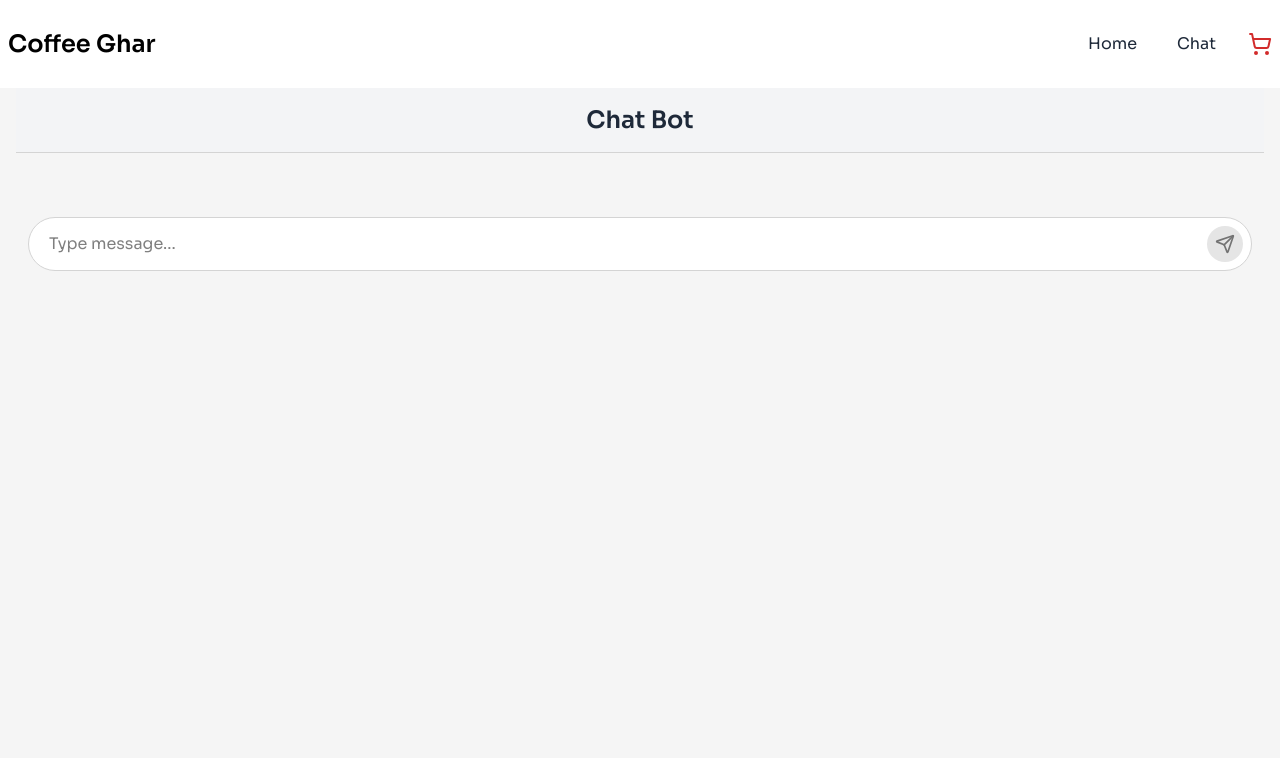
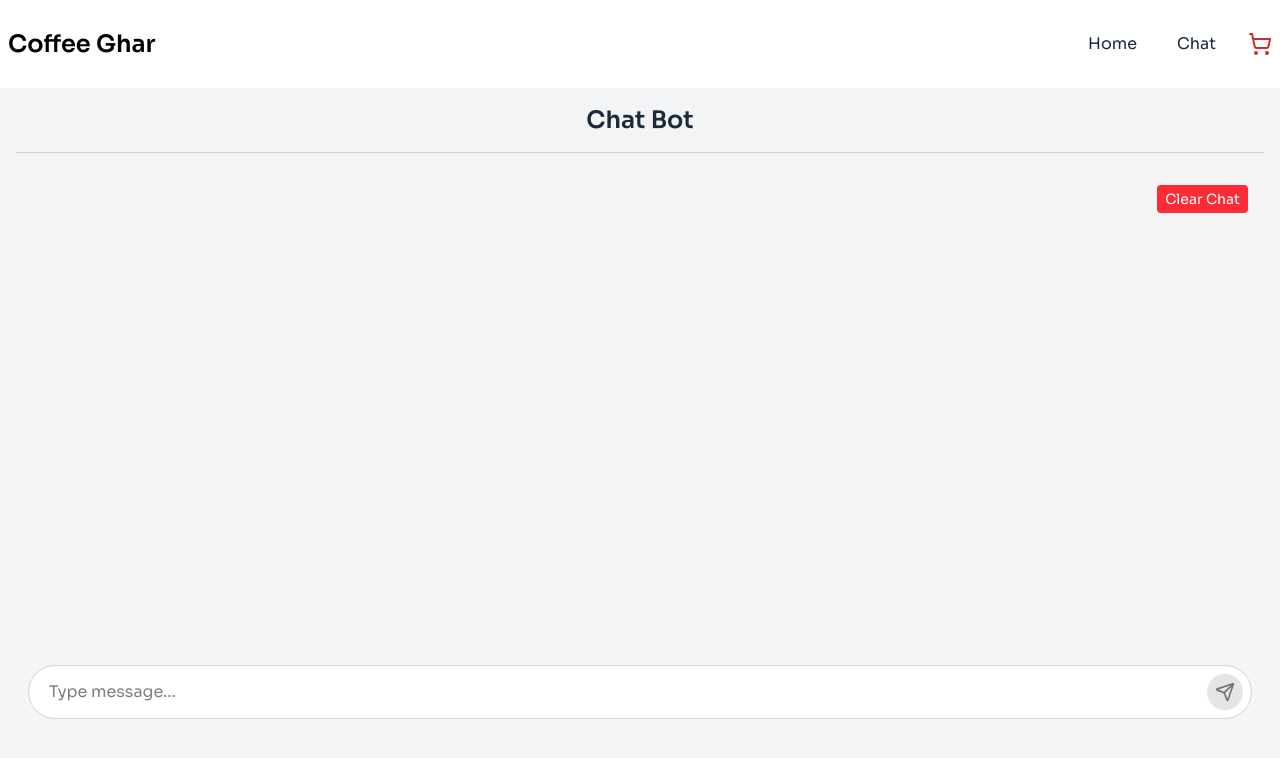
Before and after one commit to srijosh/Coffee-AI-Chatbot, a React (Vite) app in the folder coffee-shop-web/: page /chat in a window 1280 px wide. Shown: the top 758 px of the page. Built offline with nearby package versions, Linux system fonts and the light colour scheme.

Commit message:
fixed UI parts

```diff
--- a/coffee-shop-web/src/components/MessageItem.tsx
+++ b/coffee-shop-web/src/components/MessageItem.tsx
@@ -17,7 +17,7 @@ const MessageItem: React.FC<MessageItemProps> = ({ message }) => {
             : 'bg-indigo-100 border-indigo-200'
         }`}
       >
-        <p className="text-sm text-gray-800">{message.content}</p>
+        <p className="text-sm text-gray-800 break-words">{message.content}</p>
       </div>
     </div>
   );
--- a/coffee-shop-web/src/components/MessageList.tsx
+++ b/coffee-shop-web/src/components/MessageList.tsx
@@ -6,24 +6,38 @@ import { MessageInterface } from '../types/types';
 interface MessageListProps {
   messages: MessageInterface[];
   isTyping: boolean;
+  onClearChat: () => void;
 }
 
-const MessageList: React.FC<MessageListProps> = ({ messages, isTyping }) => {
-  const scrollRef = useRef<HTMLDivElement>(null);
+const MessageList: React.FC<MessageListProps> = ({ messages, isTyping, onClearChat }) => {
+  const latestMessageRef = useRef<HTMLDivElement>(null);
 
   useEffect(() => {
-    if (scrollRef.current) {
-      scrollRef.current.scrollTop = scrollRef.current.scrollHeight;
+    if (latestMessageRef.current) {
+      latestMessageRef.current.scrollIntoView({ behavior: 'smooth', block: 'end' });
     }
   }, [messages, isTyping]);
 
   return (
-    <div className="flex-1 overflow-y-auto p-4" ref={scrollRef}>
+    <div className="overflow-y-auto p-4 pt-10 relative" style={{ height: '60vh' }}>
+      <div className="mb-4">
+        <button
+          onClick={onClearChat}
+          className="absolute top-2 right-4 bg-red-500 text-white text-sm px-2 py-1 rounded hover:bg-red-600 z-10 cursor-pointer"
+        >
+          Clear Chat
+        </button>
+      </div>
       {messages.map((message, index) => (
-        <MessageItem key={index} message={message} />
+        <div
+          key={index}
+          ref={index === messages.length - 1 ? latestMessageRef : null}
+        >
+          <MessageItem message={message} />
+        </div>
       ))}
       {isTyping && (
-        <div className="max-w-[80%] ml-3 mb-3">
+        <div className="max-w-[80%] ml-3 mb-3" ref={latestMessageRef}>
           <div className="flex justify-start p-3 px-4 rounded-2xl bg-indigo-100 border border-indigo-200">
             <TypingIndicator />
           </div>
--- a/coffee-shop-web/src/pages/ChatRoom.tsx
+++ b/coffee-shop-web/src/pages/ChatRoom.tsx
@@ -1,4 +1,4 @@
-import React, { useState, useRef } from 'react';
+import React, { useState, useRef, useEffect } from 'react';
 import { Send } from 'lucide-react';
 import MessageList from '../components/MessageList';
 import PageHeader from '../components/PageHeader';
@@ -8,10 +8,17 @@ import { MessageInterface } from '../types/types';
 
 const ChatRoom: React.FC = () => {
   const { addToCart, emptyCart } = useCart();
-  const [messages, setMessages] = useState<MessageInterface[]>([]);
+  const [messages, setMessages] = useState<MessageInterface[]>(() => {
+    const savedMessages = localStorage.getItem('chatMessages');
+    return savedMessages ? JSON.parse(savedMessages) : [];
+  });
   const [inputText, setInputText] = useState('');
   const [isTyping, setIsTyping] = useState(false);
   const inputRef = useRef<HTMLInputElement>(null);
+
+  useEffect(() => {
+    localStorage.setItem('chatMessages', JSON.stringify(messages));
+  }, [messages]);
 
   const handleSendMessage = async () => {
     if (!inputText.trim()) return;
@@ -27,8 +34,9 @@ const ChatRoom: React.FC = () => {
     setIsTyping(true);
 
     try {
-      const responseMessage = await callChatBotAPI([...messages, userMessage]);
-      setMessages((prev) => [...prev, responseMessage]);
+      // const responseMessage = await callChatBotAPI([...messages, userMessage]);
+      const responseMessage = { role: 'assistant', content: 'This is a mock response from the bot. ssssssssssssssssssssssssssssssssssssssssssssssssssssssssssssssssssssssssssssssssssssssssssssss', memory: { order: [] } }; // Mock response for testing
+      setMessages((prev) => [...prev, { ...responseMessage, role: 'assistant' }]);
       setIsTyping(false);
 
       if (responseMessage.memory && responseMessage.memory.order) {
@@ -39,20 +47,22 @@ const ChatRoom: React.FC = () => {
       }
     } catch (error) {
       console.error('Failed to get bot response:', error);
-      setMessages((prev) => [
-        ...prev,
-        { role: 'bot', content: 'Sorry, something went wrong!' },
-      ]);
+      alert(`${error}`);
       setIsTyping(false);
     }
   };
 
+  const handleClearChat = () => {
+    setMessages([]);
+    localStorage.removeItem('chatMessages');
+  };
+
   return (
-    <div className="w-full min-h-screen bg-neutral-100">
-      <div className="max-w-7xl mx-auto px-4">
+    <div className="w-full h-screen flex flex-col bg-neutral-100">
+      <div className="max-w-7xl mx-auto px-4 w-full flex flex-col">
         <PageHeader title="Chat Bot" bgColor="bg-gray-100" />
-        <div className="flex-1 flex flex-col justify-between">
-          <MessageList messages={messages} isTyping={isTyping} />
+        <div className="flex flex-col flex-1">
+          <MessageList messages={messages} isTyping={isTyping} onClearChat={handleClearChat} />
           <div className="pt-2 pb-6 mx-3">
             <div className="flex justify-between items-center border border-neutral-300 bg-white rounded-full pl-5 pr-2 py-2">
               <input
```
Also changed, not shown: coffee-shop-web/src/config/config.ts (+13 -0 lines), 2 other files (tests, documents, lock files or other folders).
